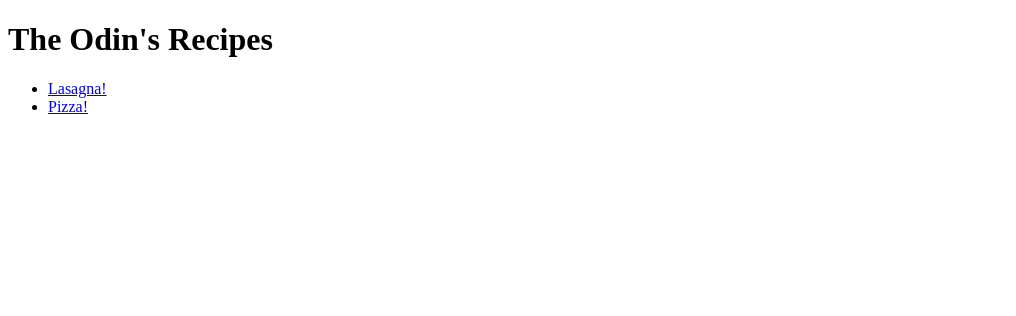
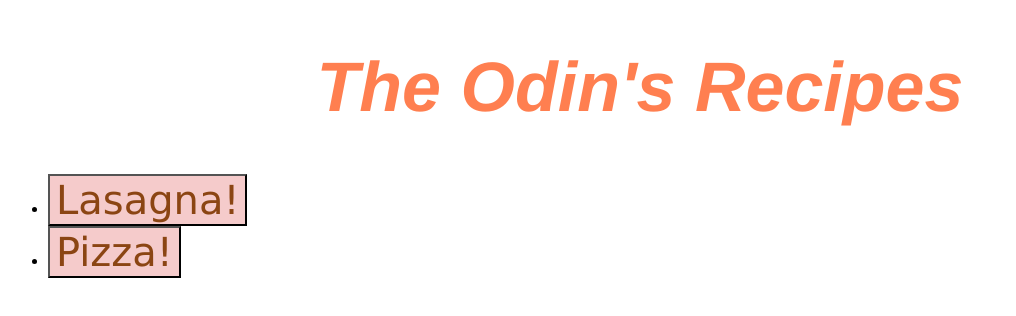
Before and after one commit to nglados/odin-recipes, a plain HTML site: page index.html in a window 1280 px wide. Shown: the whole page, without its empty margins (0-1016 px from the left). Drawn offline with Linux system fonts and the light colour scheme.

Commit message:
Add CSS style to the "index.html"

```diff
--- a/index.html
+++ b/index.html
@@ -4,13 +4,14 @@
     <meta charset="UTF-8">
     <meta http-equiv="X-UA-Compatible" content="IE=edge">
     <meta name="viewport" content="width=device-width, initial-scale=1.0">
+    <link rel="stylesheet" href="style.css">
     <title>Odin's Recipes</title>
 </head>
 <body>
-    <h1>The Odin's Recipes</h1>
-    <ul>
-        <li><a href="recipes/lasagna.html"> Lasagna!</a></li>
-        <li><a href="recipes/pizza.html"> Pizza!</a></li>
+    <h1 class="title">The Odin's Recipes</h1>
+    <ul class="list">
+        <li><a href="recipes/lasagna.html"><button class="item">Lasagna!</button></a></li>
+        <li><a href="recipes/pizza.html"><button class="item"> Pizza!</button></a></li>
     </ul>
 </body>
 </html>
--- /dev/null
+++ b/style.css
@@ -0,0 +1,18 @@
+/* CSS Style */
+
+.title {
+    color: coral;
+    text-align: center;
+    font-size: 70px;
+    font-family: 'Franklin Gothic Medium', 'Arial Narrow', Arial, sans-serif;
+    font-style: italic;
+}
+.item
+{
+    color: saddlebrown;
+    font-size: 40px;
+    text-shadow: 10px;
+    background-color: rgb(245, 203, 203);
+    font-family: Verdana, Geneva, Tahoma, sans-serif;
+
+}
```
